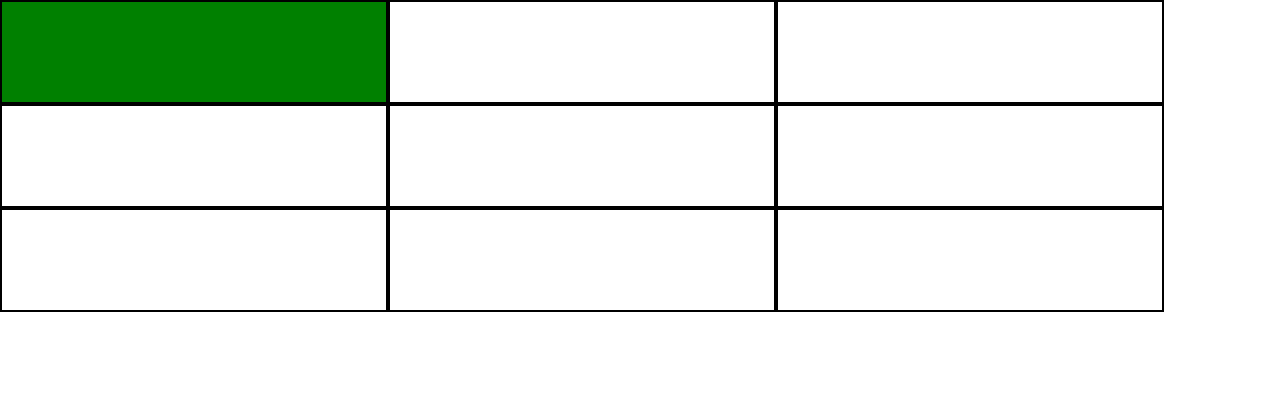
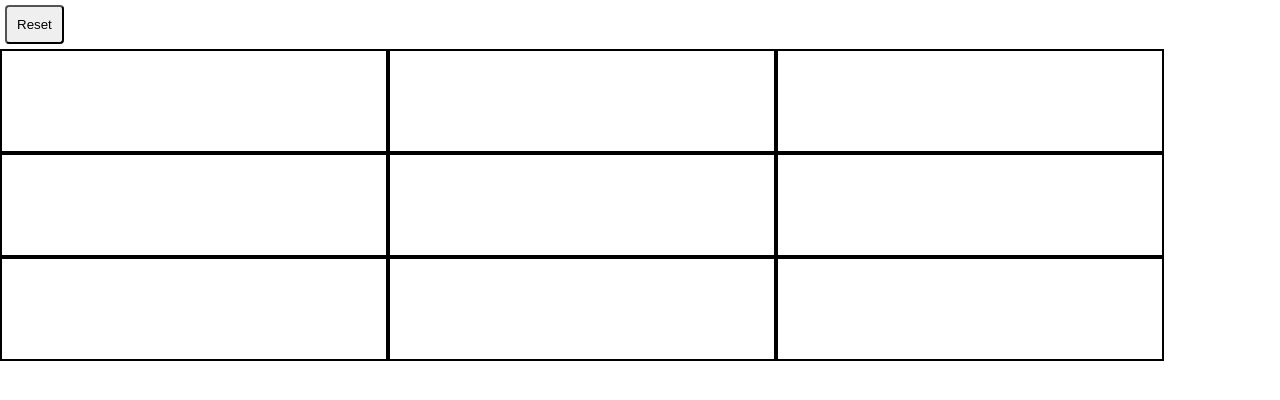
Before and after one commit to DumeD/tic-tac-toe-reactjs, a React app: page / in a window 1280 px wide. Built offline with nearby package versions, Linux system fonts and the light colour scheme.

Commit message:
added logic

```diff
--- a/src/components/App.js
+++ b/src/components/App.js
@@ -1,5 +1,6 @@
 import React, { Component } from 'react';
 import Square from './square';
+import ResetButton from './resetButton';
 import '../styles/App.css';
 
 class App extends Component {
@@ -14,6 +15,16 @@
         '', '', '',
         '', '', '',
         '', '', ''
+      ],
+      winningCombos: [
+        [0, 1, 2],
+        [3, 4, 5],
+        [6, 7, 8],
+        [0, 4, 8],
+        [2, 4, 6],
+        [0, 3, 6],
+        [1, 4, 7],
+        [2, 5, 8]
       ]
     };
 
@@ -46,17 +57,66 @@
     const O_PLAYER = this.state.O_PLAYER;
     const X_PLAYER = this.state.X_PLAYER;
 
+
     if(this.state.board[index] === O_PLAYER || this.state.board[index] === X_PLAYER) {
       return;
     }
 
     this.state.board.splice(index, 1, this.state.currentPlayer);
+    var board = this.state.board;
 
+    var topRow = board[0]+board[1]+board[2];
+    var middleRow = board[3]+board[4]+board[5];
+    var bottomRow = board[6]+board[7]+board[8];
+    var topCol = board[0]+board[3]+board[6];
+    var middleCol = board[1]+board[4]+board[7];
+    var bottomCol = board[2]+board[5]+board[8];
+    var leftDiag = board[0]+board[4]+board[8];
+    var rightDiag = board[2]+board[4]+board[6];
+
+    if(topRow.match(/XXX|OOO/)) {
+      this.reset();
+    }
+    if(middleRow.match(/XXX|OOO/)) {
+      return;
+    }
+    if(bottomRow.match(/XXX|OOO/)) {
+      return;
+    }
+    if(topCol.match(/XXX|OOO/)) {
+      return;
+    }
+    if(middleCol.match(/XXX|OOO/)) {
+      return;
+    }
+    if(bottomCol.match(/XXX|OOO/)) {
+      return;
+    }
+    if(leftDiag.match(/XXX|OOO/)) {
+      return;
+    }
+    if(rightDiag.match(/XXX|OOO/)) {
+      return;
+    }
+
+  }
+
+  reset() {
+    this.setState({
+      board: [
+        '', '', '',
+        '', '', '',
+        '', '', ''
+      ]
+    })
   }
 
   render() {
     return (
       <div className="App">
+        <div className='button'>
+          <ResetButton onClick={this.reset.bind(this)} />
+        </div>
         {this.state.board.map((cell, index) => {
           return <Square key={index} cellId={index} onClick={this.squareClick.bind(this, index)} value={cell} />;
         })}
--- /dev/null
+++ b/src/components/resetButton.js
@@ -0,0 +1,11 @@
+import React, { Component } from 'react';
+
+export default class ResetButton extends Component {
+  render() {
+    return (
+      <div>
+        <button type='button' onClick={this.props.onClick}>Reset</button>
+      </div>
+    );
+  }
+}
--- a/src/styles/App.css
+++ b/src/styles/App.css
@@ -11,3 +11,9 @@
   background-color: green;
   cursor: pointer;
 }
+
+button {
+  padding: 10px 10px;
+  margin: 5px;
+  border-radius: 4px;
+}
```
